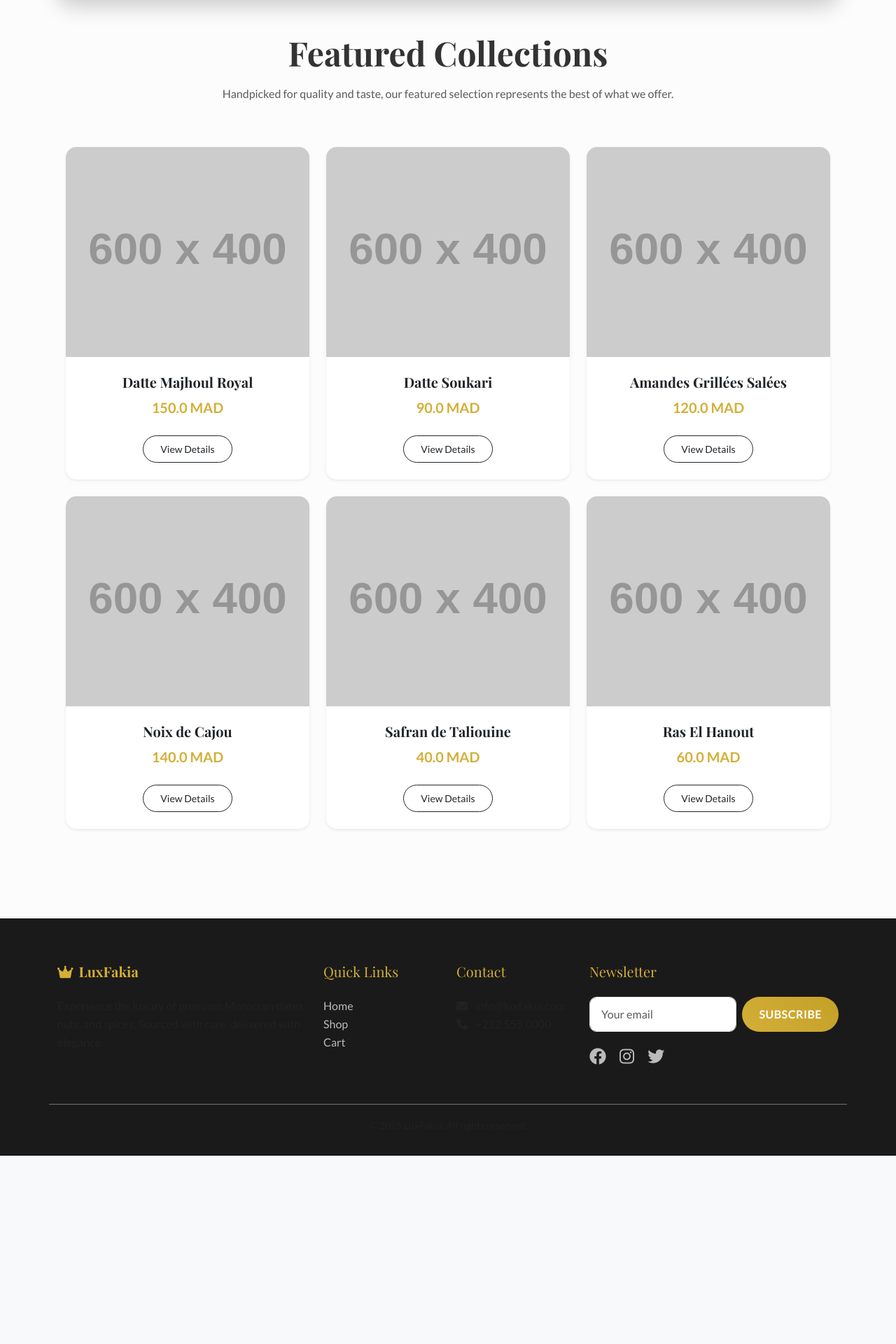
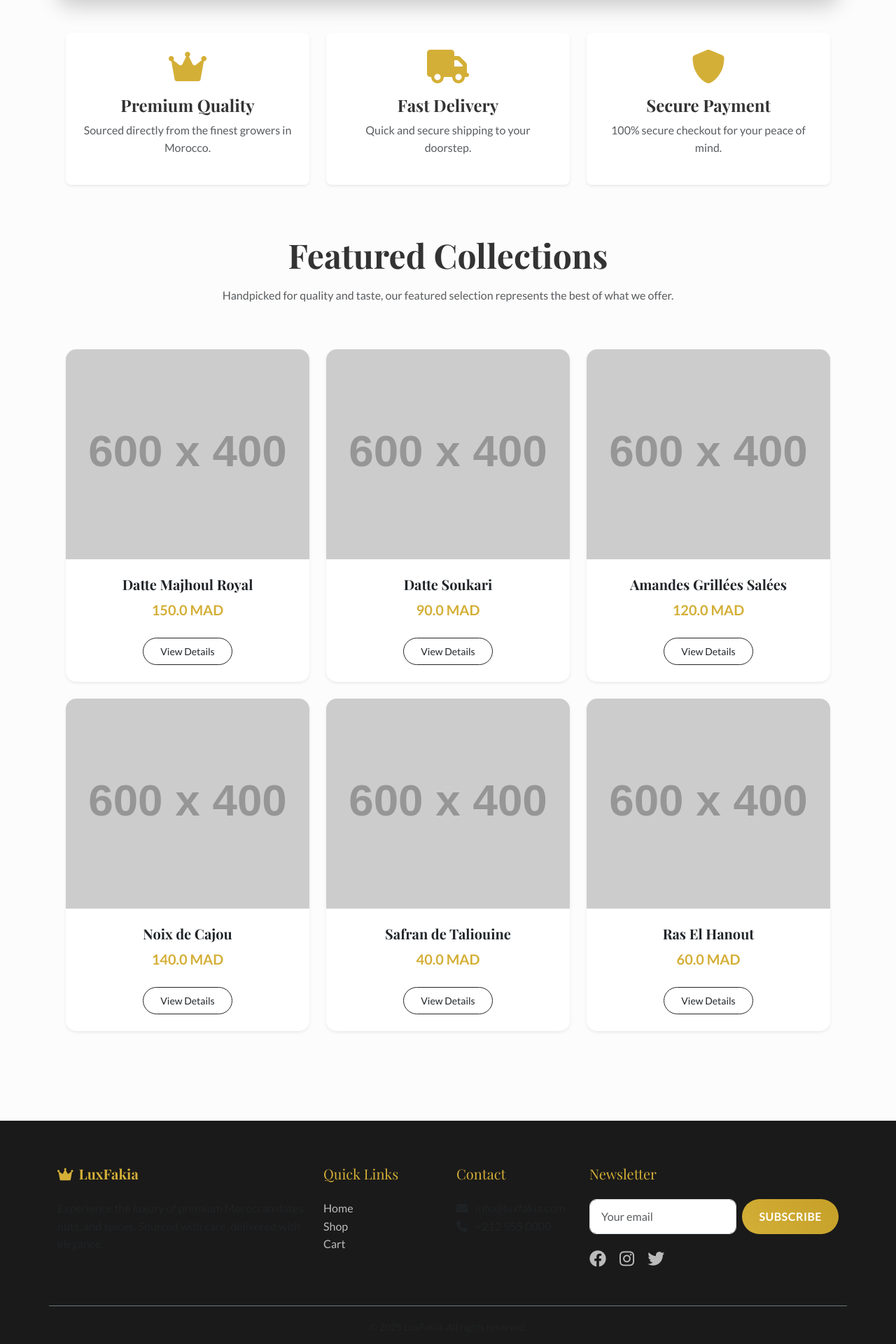
Before and after one commit to Ahmed-Achtatar/LuxFakya, a Flask app: page / in a window 1280 px wide. Shown: the part 522-2442 px from the top of the page at 70% size. Before the commit the page ends 2173 px from the top, so only its background shows below. Run offline with Flask 3, Linux system fonts and the light colour scheme; grey boxes labelled with a size stand in for pictures from a placeholder-image service; some libraries are stand-ins or nearby versions.

Commit message:
Improve visual design with Gold/Dark theme and features section

```diff
--- a/templates/index.html
+++ b/templates/index.html
@@ -11,6 +11,29 @@
 </div>
 
 <div class="container my-5">
+    <div class="row text-center mb-5">
+        <div class="col-md-4 mb-4">
+            <div class="p-4 shadow-sm rounded-3 bg-white h-100 feature-box">
+                <div class="text-gold mb-3"><i class="fas fa-crown fa-3x"></i></div>
+                <h4 class="font-serif fw-bold">Premium Quality</h4>
+                <p class="text-muted">Sourced directly from the finest growers in Morocco.</p>
+            </div>
+        </div>
+        <div class="col-md-4 mb-4">
+            <div class="p-4 shadow-sm rounded-3 bg-white h-100 feature-box">
+                <div class="text-gold mb-3"><i class="fas fa-truck fa-3x"></i></div>
+                <h4 class="font-serif fw-bold">Fast Delivery</h4>
+                <p class="text-muted">Quick and secure shipping to your doorstep.</p>
+            </div>
+        </div>
+        <div class="col-md-4 mb-4">
+            <div class="p-4 shadow-sm rounded-3 bg-white h-100 feature-box">
+                <div class="text-gold mb-3"><i class="fas fa-shield-alt fa-3x"></i></div>
+                <h4 class="font-serif fw-bold">Secure Payment</h4>
+                <p class="text-muted">100% secure checkout for your peace of mind.</p>
+            </div>
+        </div>
+    </div>
     <div class="row mb-5 text-center">
         <div class="col-lg-8 mx-auto">
             <h2 class="display-5 fw-bold mb-3 font-serif">Featured Collections</h2>
```
Also changed, not shown: instance/luxfakia.db (deleted), 1 other file.
